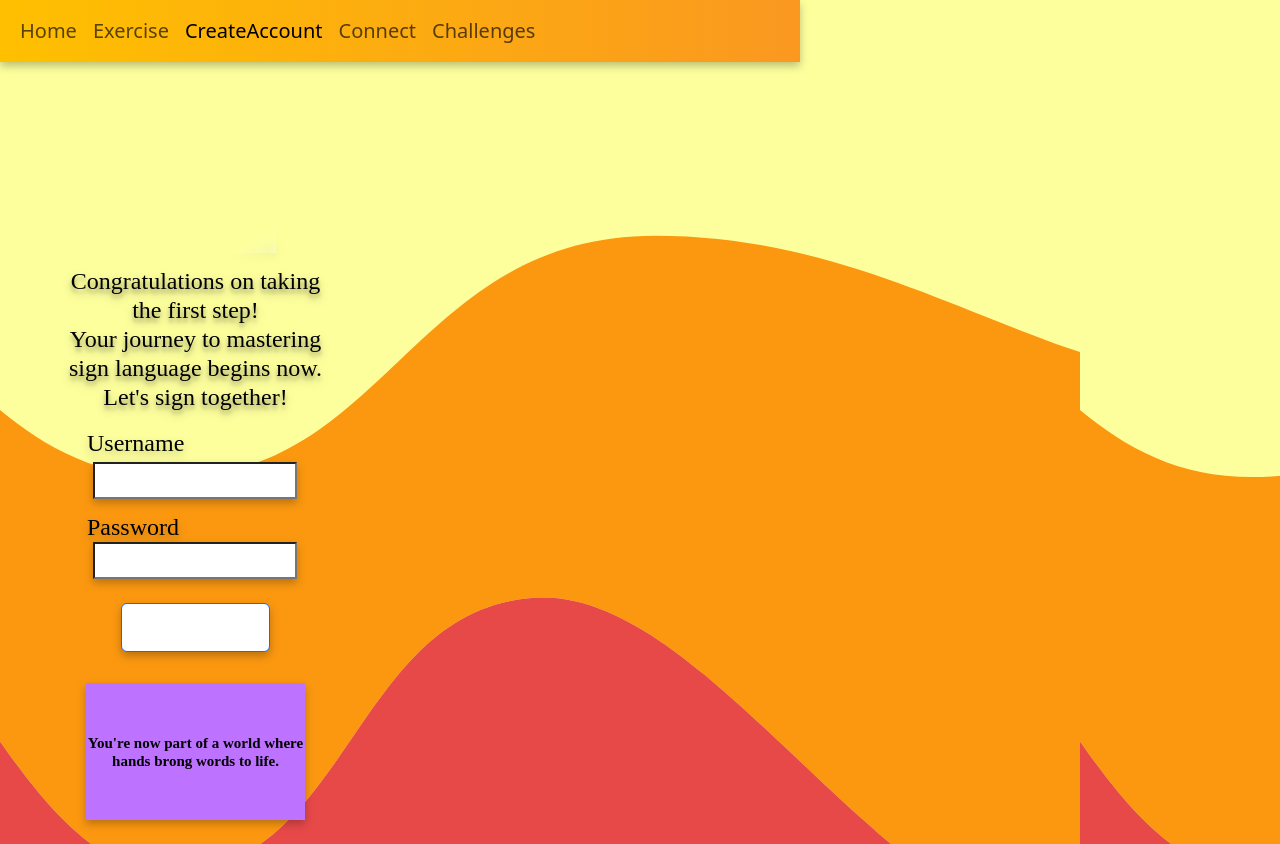
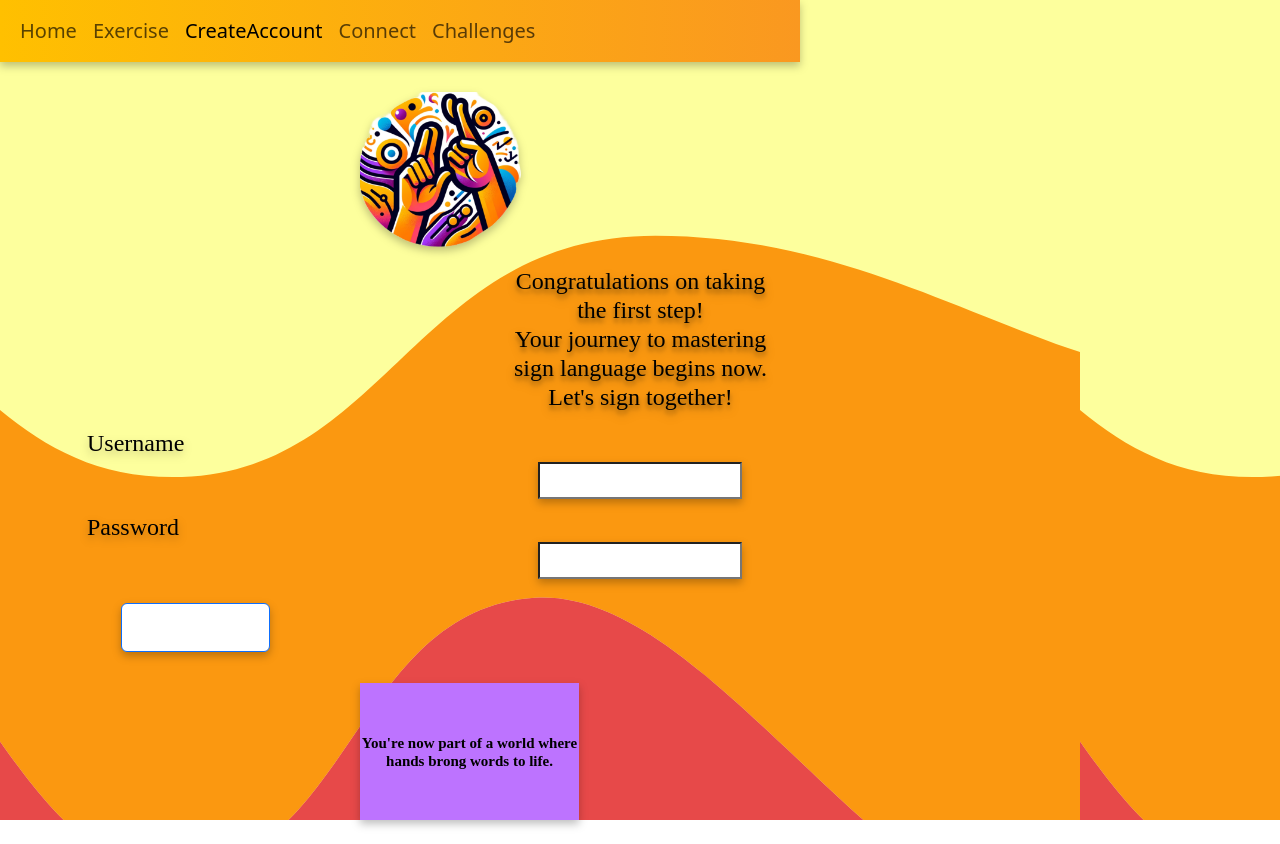
Before and after one commit to Hares-2088/fluentfingers-fe, a React (Create React App) app: page /createAccount in a window 1280 px wide. After the commit the page ends 820 px from the top, so only its background shows below. Built offline with nearby package versions, Linux system fonts and the light colour scheme.

Commit message:
Corrected minor errors to pofine the code on CreateAccount.js, CreateAccount.css, and MyNavbar.js

```diff
--- a/src/Components/MyNavbar.js
+++ b/src/Components/MyNavbar.js
@@ -17,10 +17,6 @@ export default function MyNavBar() {
             to: "createAccount",
             title: "CreateAccount"
         },
-        // {
-        //     to: "profile",
-        //     title: "Profile"
-        // },
         {
             to: "connect",
             title: "Connect"
--- a/src/CreateAccount.css
+++ b/src/CreateAccount.css
@@ -1,7 +1,7 @@
 body {
     position: relative;
-    width: 390px;
-    height: 844px;
+    width: 100%;
+    height: 100%;
     background: url('/public/images/fontExercise.png');
     /* mix-blend-mode: soft-light; */
     filter: drop-shadow(0px 4px 4px rgba(0, 0, 0, 0.25));
@@ -42,7 +42,7 @@ body {
     position: absolute;
     width: 149px;
     height: 49px;
-    left: 121px;
+    left: 360px;
     top: 603px;
     font-family: 'Irish Grover', sans-serif;
     font-style: normal;
@@ -134,7 +134,7 @@ body {
     position: absolute;
     width: 219px;
     height: 137px;
-    left: calc(50% - 219px/2 + 0.5px);
+    left: 360px;
     top: 683px;
     /* Assuming this is for the background ellipse */
     background: #BD73FF;
--- a/src/Pages/CreateAccount.js
+++ b/src/Pages/CreateAccount.js
@@ -1,6 +1,6 @@
 import React, { useState } from 'react';
 import '../CreateAccount.css';
-import { Container, Button } from 'react-bootstrap';
+import { Container, Button, Image } from 'react-bootstrap';
 
 export default function CreateAccount() {
   const [username, setUsername] = useState('');
@@ -22,7 +22,17 @@ export default function CreateAccount() {
   return (
     <Container>
       <div>
-        <div id='Logo' />
+      <Image
+                    src="/images/logo.png"
+                    alt="Logo"
+                    style={{
+                        position: 'absolute',
+                        width: '161px',
+                        height: '161px',
+                        left: '360px',
+                        top: '92px'
+                    }}
+                />
         <p id='WelcomeMessage'>
           Congratulations on taking the first step!
           <br/>
```
